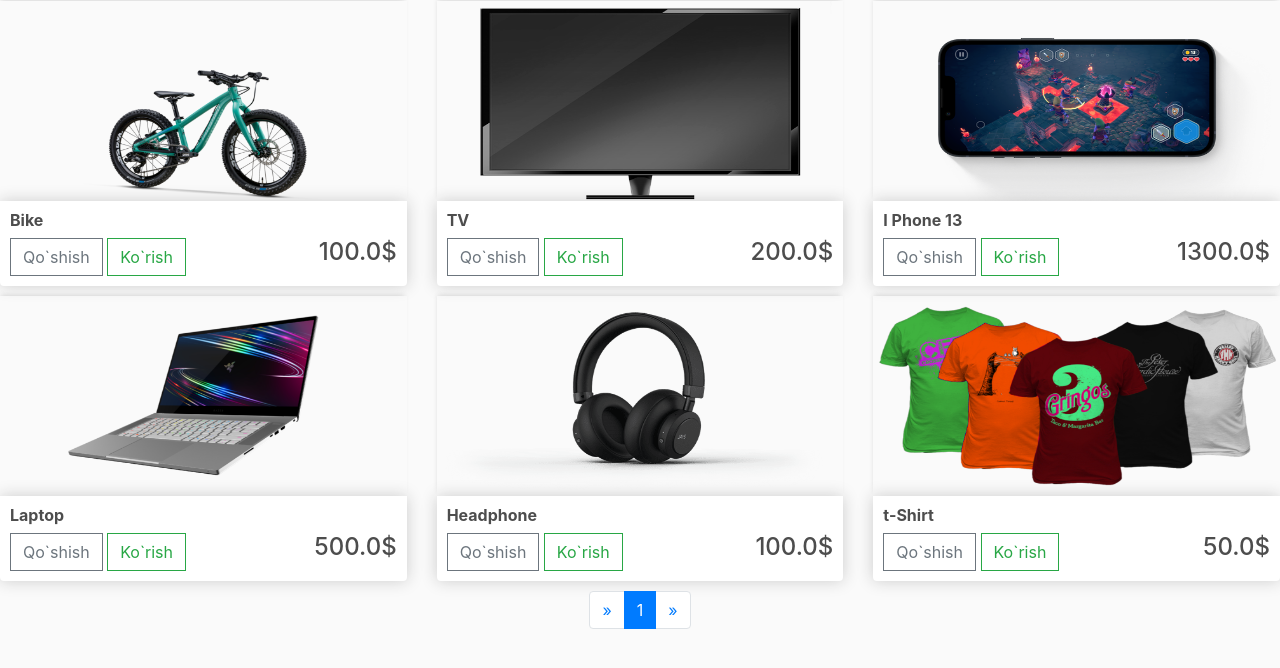
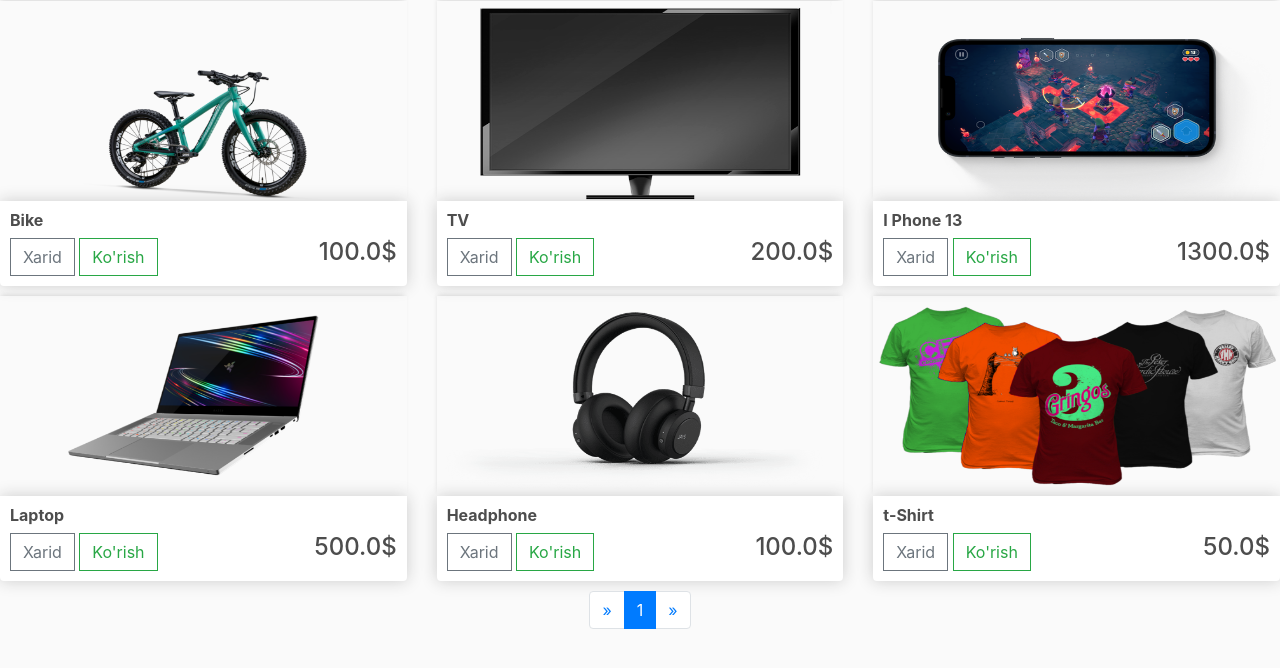
Before and after one commit to AzizbekGulomov2002/eshopuz, a Django app: page / in a window 1280 px wide. Shown: the part 57-725 px from the top of the page. Run offline with Django 4.2, Linux system fonts and the light colour scheme; data comes from the database, SQL or seed files in the repository.

Commit message:
Qo'shish Xaridga almashdi

```diff
--- a/templates/store/store.html
+++ b/templates/store/store.html
@@ -14,8 +14,8 @@
         <img src="{{product.image.url}}" alt="" class="thumbnail">
         <div class="box-element product">
      <h6><strong>{{product.name}}</strong></h6>
-     <button data-product={{product.id}} data-action="add" class="btn btn-outline-secondary add-btn update-cart">Qo`shish</button>
-     <a href="/product-detail/{{product.id}}" class="btn btn-outline-success">Ko`rish</a>
+     <button data-product={{product.id}} data-action="add" class="btn btn-outline-secondary add-btn update-cart">Xarid</button>
+     <a href="/product-detail/{{product.id}}" class="btn btn-outline-success">Ko'rish</a>
      <h4 style="display: inline-block;float:right">{{product.price}}$</h4>
         </div>
 
```
